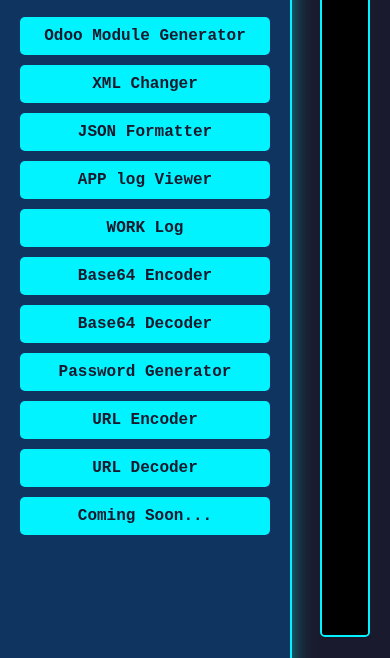
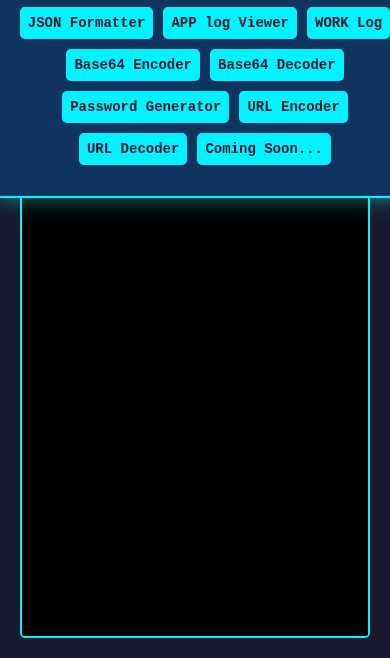
Before and after one commit to Marko-kod/PUBLIC, a plain HTML site: page WEB/web_it/index.html in a window 390 px wide. Shown: the part 186-844 px from the top of the page. Drawn offline with Linux system fonts and the light colour scheme.

Commit message:
web works 1359

```diff
--- a/WEB/web_it/css/style.css
+++ b/WEB/web_it/css/style.css
@@ -7,6 +7,7 @@
     display: flex;
     height: 100vh;
     overflow: hidden;
+    flex-direction: row;
 }
 .menu-container {
     width: 250px;
@@ -22,6 +23,8 @@
     left: 0;
     top: 0;
     overflow-y: auto;
+    transition: transform 0.3s ease-in-out;
+    z-index: 1000;
 }
 .menu-container h1 {
     color: #00f3ff;
@@ -55,26 +58,87 @@
     transform: scale(1.05);
 }
 .content-container {
-    margin-left: 300px;
+    margin-left: 310px;
     flex-grow: 1;
     padding: 20px;
     display: flex;
-    justify-content: center;
-    align-items: center;
+    justify-content: flex-start;
+    align-items: flex-start;
     height: 100vh;
     box-sizing: border-box;
+    overflow: hidden;
 }
 .iframe-container {
-    width: 100%;
-    height: 95vh;
+    width: calc(100% - 20px);
+    height: calc(100% - 20px);
     border: 2px solid #00f3ff;
     border-radius: 5px;
     overflow: hidden;
     box-sizing: border-box;
+    display: flex;
+    justify-content: center;
+    align-items: center;
 }
 iframe {
     width: 100%;
     height: 100%;
     border: none;
     background: #000;
+    position: relative;
+    z-index: 999;
 }
+
+@media screen and (max-width: 768px) {
+    body {
+        flex-direction: column;
+    }
+    .menu-container {
+        width: 100%;
+        height: auto;
+        position: fixed;
+        top: 0;
+        left: 0;
+        background: #0f3460;
+        padding: 10px;
+        border-bottom: 2px solid #00f3ff;
+        z-index: 1000;
+    }
+    .menu {
+        display: flex;
+        flex-wrap: wrap;
+        justify-content: center;
+    }
+    .menu li {
+        margin: 5px;
+    }
+    .menu a {
+        padding: 8px;
+        font-size: 14px;
+    }
+    .content-container {
+        margin-left: 0;
+
+
+        width: 100%;
+         padding-top: 330px;
+
+
+    }
+    .iframe-container {
+        width: calc(100vh - 80px);
+        height: calc(100vh - 350px);
+        margin-left: 0;
+        justify-content: center;
+        align-items: center;
+
+
+    }
+    iframe {
+        width: 100%;
+        height: 100%;
+        border: none;
+        background: #000;
+        position: relative;
+        z-index: 999;
+    }
+}
```
